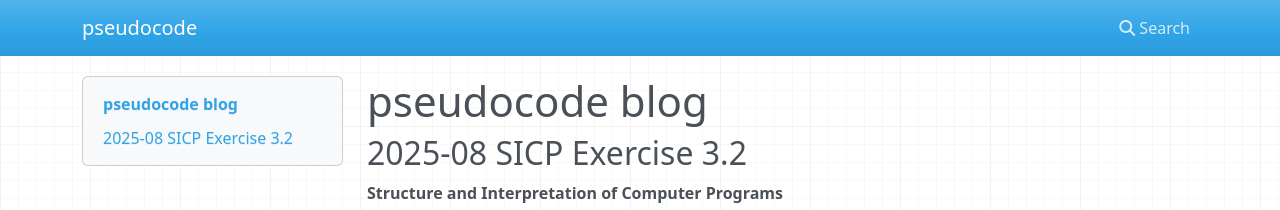
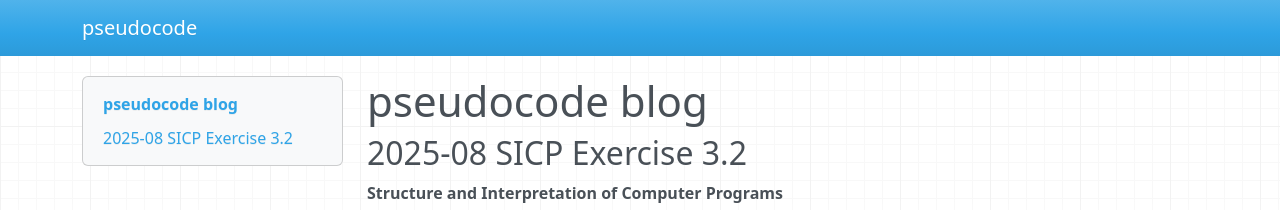
Before and after one commit to davidfung/blog, an MkDocs documentation site: the page built from docs/index.md, in a window 1280 px wide. Shown: the top 210 px of the page. Built offline with MkDocs 1.6.1, drawn with Linux system fonts in a browser that asks for light colours; nearby versions of some CDN libraries.

Commit message:
Remove non-functional search button at top of page

```diff
--- /dev/null
+++ b/docs/css/extra.css
@@ -0,0 +1,3 @@
+.nav-link {
+  display: none;
+}
--- a/mkdocs.yml
+++ b/mkdocs.yml
@@ -2,3 +2,6 @@
 
 nav:
   - index.md
+
+extra_css:
+  - css/extra.css
```
Also changed, not shown: site/404.html, site/css/extra.css (added), site/index.html, site/search/search_index.json, 1 other file.
